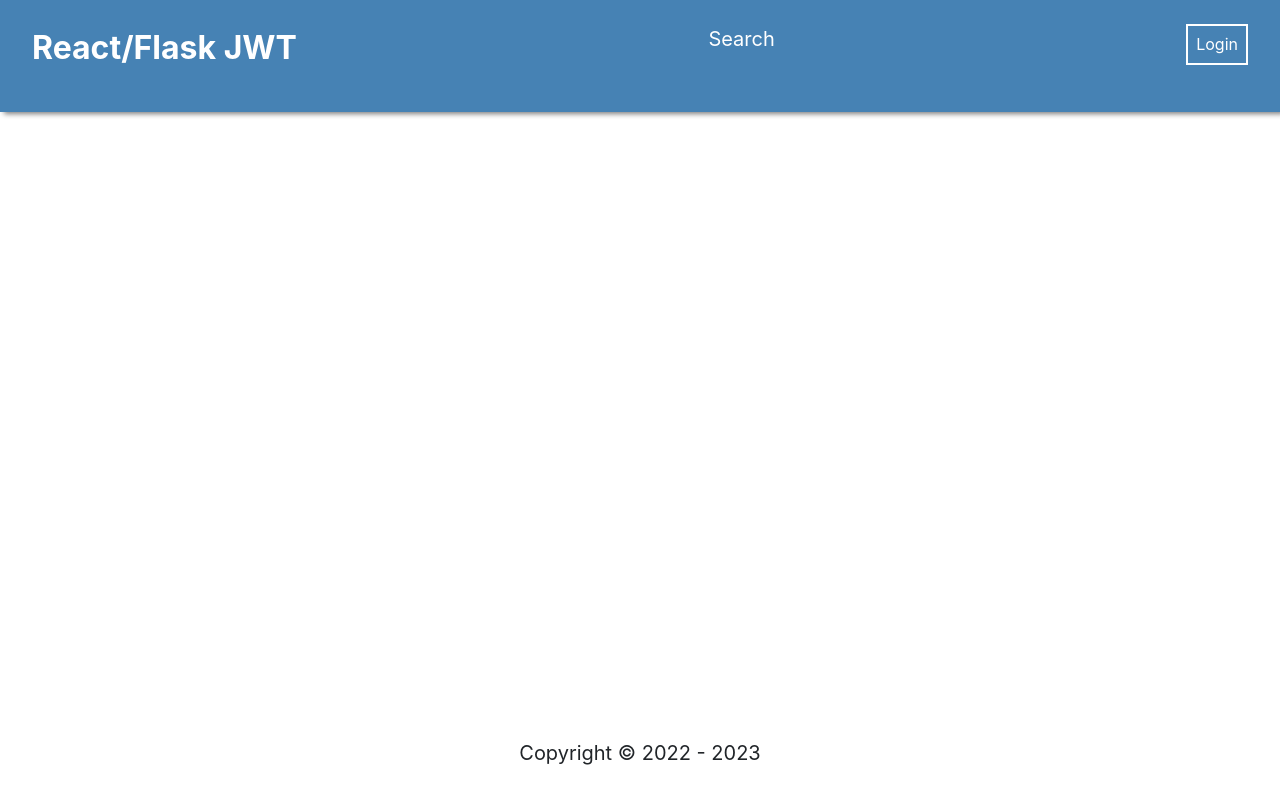
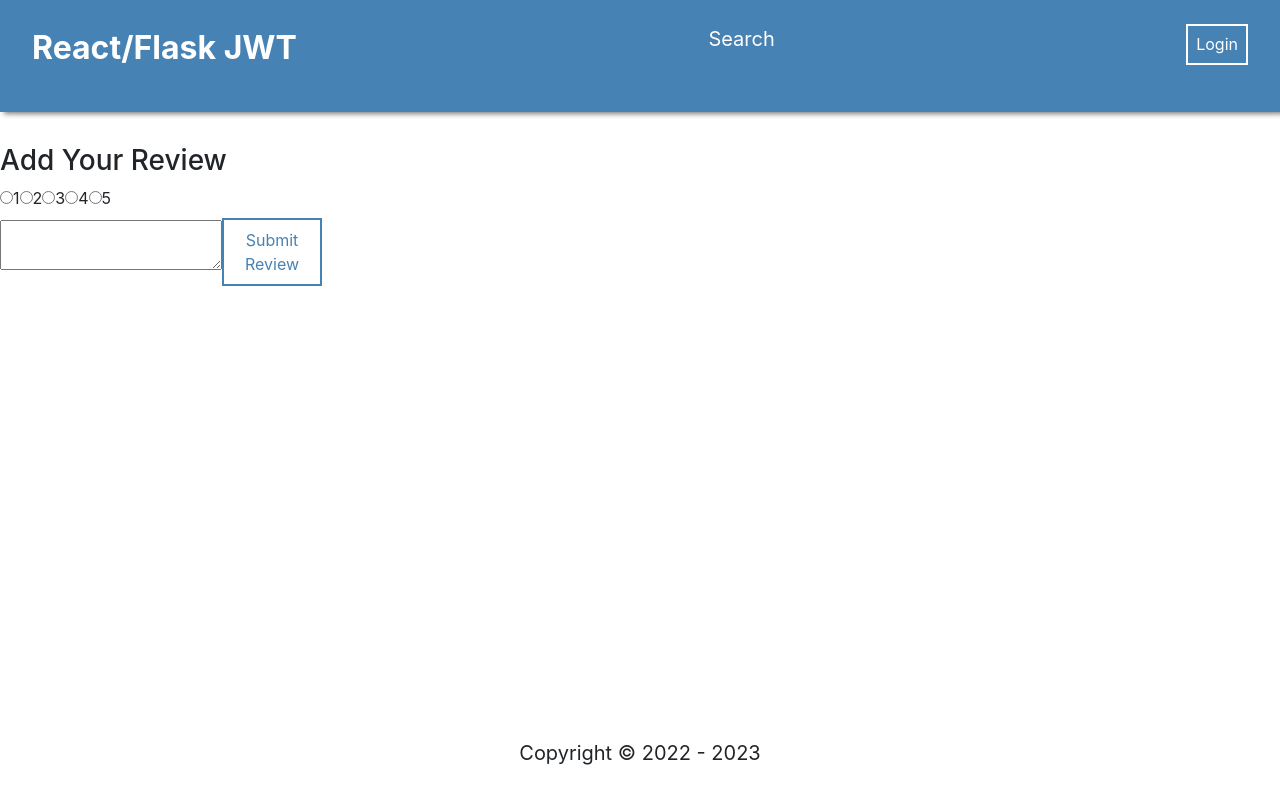
Before and after one commit to RyanAugustyn/React-Flask-JWT-Project, a React (Create React App) app in the folder frontend/: page /test in a window 1280 px wide. Built offline with nearby package versions, Linux system fonts and the light colour scheme.

Commit message:
NEW: Add review control added and added to details page

```diff
--- a/frontend/src/App.js
+++ b/frontend/src/App.js
@@ -35,6 +35,7 @@ function App() {
         <Route path="/login" element={<LoginPage />} />
         <Route path="/search" element={<SearchPage />} />
         <Route path="/details/:bookID" element={<DetailsPage />} />
+        <Route path="/test" element={<TestPage />} />
       </Routes>
       <Footer />
     </div>
--- /dev/null
+++ b/frontend/src/components/AddReview/AddReview.jsx
@@ -0,0 +1,113 @@
+import React from "react";
+import { useState } from "react";
+import axios from "axios";
+import useAuth from "../../hooks/useAuth";
+
+const AddReview = ({ book_id }) => {
+  const [rating, setRating] = useState(0);
+  const [ratingText, setRatingText] = useState("");
+  const [user, token] = useAuth();
+
+  function ratingChange(event) {
+    setRating(parseInt(event.target.value));
+  }
+
+  async function handleSubmit(event) {
+    event.preventDefault();
+    let book_review = {
+      book_id: book_id,
+      text: ratingText,
+      rating: rating,
+    };
+    debugger;
+    try {
+      let response = await axios.post(
+        "http://127.0.0.1:5000/api/user_reviews",
+        book_review,
+        {
+          headers: {
+            Authorization: "Bearer " + token,
+          },
+        }
+      );
+
+      document.getElementById("submit_new_review").disabled = true;
+      document.getElementById("button1").disabled = true;
+      document.getElementById("button2").disabled = true;
+      document.getElementById("button3").disabled = true;
+      document.getElementById("button4").disabled = true;
+      document.getElementById("button5").disabled = true;
+      document.getElementById("review_text").disabled = true;
+    } catch (error) {
+      console.log(error.response.data);
+    }
+  }
+
+  return (
+    <div>
+      <h3>Add Your Review</h3>
+      <form onSubmit={handleSubmit}>
+        <div id="radio_button_group">
+          <label>
+            <input
+              id="button1"
+              type="radio"
+              value="1"
+              checked={rating === 1}
+              onChange={ratingChange}
+            />
+            1
+          </label>
+          <label>
+            <input
+              id="button2"
+              type="radio"
+              value="2"
+              checked={rating === 2}
+              onChange={ratingChange}
+            />
+            2
+          </label>
+          <label>
+            <input
+              id="button3"
+              type="radio"
+              value="3"
+              checked={rating === 3}
+              onChange={ratingChange}
+            />
+            3
+          </label>
+          <label>
+            <input
+              id="button4"
+              type="radio"
+              value="4"
+              checked={rating === 4}
+              onChange={ratingChange}
+            />
+            4
+          </label>
+          <label>
+            <input
+              id="button5"
+              type="radio"
+              value="5"
+              checked={rating === 5}
+              onChange={ratingChange}
+            />
+            5
+          </label>
+        </div>
+        <textarea
+          id="review_text"
+          value={ratingText}
+          onChange={(event) => setRatingText(event.target.value)}
+        ></textarea>
+        <button id="submit_new_review">Submit Review</button>
+      </form>
+    </div>
+  );
+};
+
+export default AddReview;
--- a/frontend/src/pages/DetailsPage/DetailsPage.jsx
+++ b/frontend/src/pages/DetailsPage/DetailsPage.jsx
@@ -2,6 +2,7 @@ import React from "react";
 import { useParams } from "react-router-dom";
 import BookDetails from "../../components/BookDetails/BookDetails";
 import DisplayReveiws from "../../components/DisplayReviews/DisplayReviews";
+import AddReview from "../../components/AddReview/AddReview";
 
 const DetailsPage = () => {
   const { bookID } = useParams();
@@ -11,7 +12,9 @@ const DetailsPage = () => {
         <BookDetails bookID={bookID} />
       </div>
       <div id="right_side">
-        <div id="add_review"></div>
+        <div id="add_review">
+          <AddReview book_id={bookID} />
+        </div>
         <div id="reviews">
           <DisplayReveiws book_id={bookID} />
         </div>
--- a/frontend/src/pages/TestPage/TestPage.js
+++ b/frontend/src/pages/TestPage/TestPage.js
@@ -1,5 +1,5 @@
 import React from "react";
-import BookMapper from "../../components/BookMapper/BookMapper";
+import AddReview from "../../components/AddReview/AddReview";
 
 const TestPage = () => {
   const test_books = [
@@ -29,7 +29,7 @@ const TestPage = () => {
         "Whether you're a novice or an advanced practitioner, you'll find this refreshed book more than lives up to its reputation. Programming Python, Third Edition teaches you the right way to code. It explains Python language syntax and programming techniques in a clear and concise manner, with numerous examples that illustrate both correct usage and common idioms. By reading this comprehensive guide, you'll learn how to apply Python in real-world problem domains such as:",
     },
   ];
-  return <BookMapper books={test_books} />;
+  return <AddReview book_id="aJQILlLxRmAC" />;
 };
 
 export default TestPage;
```
